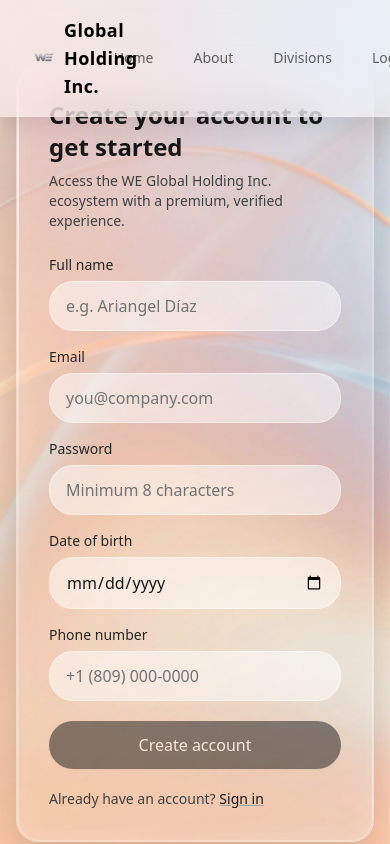
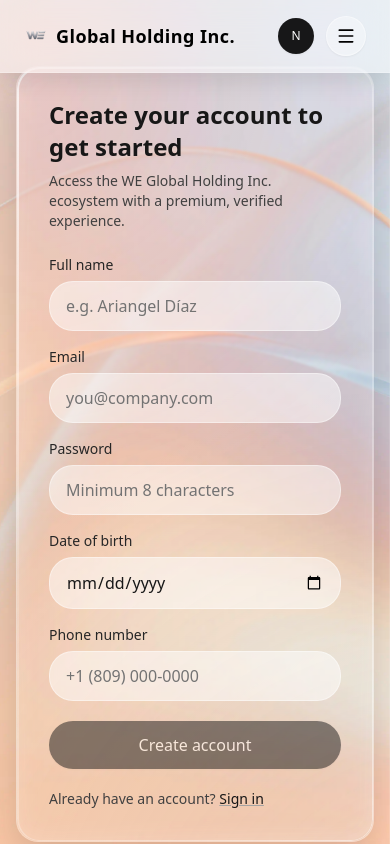
Before and after one commit to Adex0494/we-global-holding, a Next.js app: page /register in a window 390 px wide. Built offline with nearby package versions, Linux system fonts and the light colour scheme.

Commit message:
Nav bar responsiveness for mobile refactored

```diff
--- a/components/Navbar/Navbar.tsx
+++ b/components/Navbar/Navbar.tsx
@@ -3,23 +3,69 @@
 import Image from 'next/image';
 import Link from 'next/link';
 import { usePathname } from 'next/navigation';
-import type { NavItem } from '@/types';
+import { useEffect, useMemo, useState } from 'react';
+import {
+  Menu,
+  X,
+  Home,
+  Info,
+  LayoutGrid,
+  LogIn,
+  ChevronRight,
+  User,
+} from 'lucide-react';
+
+type NavItem = {
+  label: string;
+  href: string;
+  icon: React.ComponentType<React.SVGProps<SVGSVGElement>>;
+};
 
 const navItems: NavItem[] = [
-  { label: 'Home', href: '/' },
-  { label: 'About', href: '/about' },
-  { label: 'Divisions', href: '/divisions' },
-  { label: 'Login', href: '/login' },
+  { label: 'Home', href: '/', icon: Home },
+  { label: 'About', href: '/about', icon: Info },
+  { label: 'Divisions', href: '/divisions', icon: LayoutGrid },
+  { label: 'Login', href: '/login', icon: LogIn },
 ];
 
 export default function Navbar() {
   const pathname = usePathname();
+  const [menuOpen, setMenuOpen] = useState(false);
+
+  const activeHref = useMemo(
+    () => navItems.find((i) => i.href === pathname)?.href ?? '',
+    [pathname]
+  );
+
+  const closeMenu = () => setMenuOpen(false);
+  const toggleMenu = () => setMenuOpen((v) => !v);
+
+  /* Close on ESC */
+  useEffect(() => {
+    if (!menuOpen) return;
+    const onKeyDown = (e: KeyboardEvent) => {
+      if (e.key === 'Escape') closeMenu();
+    };
+    window.addEventListener('keydown', onKeyDown);
+    return () => window.removeEventListener('keydown', onKeyDown);
+  }, [menuOpen]);
+
+  /* Lock body scroll */
+  useEffect(() => {
+    if (!menuOpen) return;
+    const prev = document.body.style.overflow;
+    document.body.style.overflow = 'hidden';
+    return () => {
+      document.body.style.overflow = prev;
+    };
+  }, [menuOpen]);
 
   return (
     <header className="fixed top-0 left-0 w-full z-40">
-      <nav className="glass-navbar flex items-center justify-between px-8 md:px-16 py-4">
+      {/* NAVBAR */}
+      <nav className="glass-navbar flex items-center justify-between px-6 md:px-16 py-4">
         {/* Logo */}
-        <Link href="/" className="flex items-center gap-2">
+        <Link href="/" className="flex items-center gap-2" onClick={closeMenu}>
           <Image
             src="/logo-we.png"
             alt="WE Logo"
@@ -32,28 +78,146 @@
           </span>
         </Link>
 
-        {/* Nav Links */}
-        <div className="flex items-center gap-10">
+        {/* MOBILE ACTIONS */}
+        <div className="flex items-center gap-3 md:hidden">
+          <div className="w-9 h-9 rounded-full bg-black/90 flex items-center justify-center text-white text-xs shadow-sm">
+            N
+          </div>
+
+          <button
+            type="button"
+            onClick={toggleMenu}
+            aria-expanded={menuOpen}
+            aria-controls="mobile-drawer"
+            className="flex items-center justify-center w-10 h-10 rounded-2xl bg-white/35 border border-white/40 shadow-sm transition-all duration-200 hover:bg-white/50 hover:-translate-y-[1px] focus:outline-none focus:ring-2 focus:ring-neutral-300"
+          >
+            {menuOpen ? (
+              <X className="w-5 h-5 text-black" />
+            ) : (
+              <Menu className="w-5 h-5 text-black" />
+            )}
+          </button>
+        </div>
+
+        {/* DESKTOP NAV */}
+        <div className="hidden md:flex items-center gap-10">
           {navItems.map((item) => (
             <Link
               key={item.href}
               href={item.href}
-              className={`
-                text-sm font-medium transition text-black
-                ${pathname === item.href ? 'opacity-100' : 'opacity-60'}
-                hover:opacity-100
-              `}
+              className={`nav-link text-sm font-medium transition text-black ${
+                activeHref === item.href
+                  ? 'opacity-100'
+                  : 'opacity-60 hover:opacity-100'
+              }`}
             >
               {item.label}
             </Link>
           ))}
 
-          {/* User Avatar Placeholder */}
-          <div className="w-8 h-8 rounded-full bg-black flex items-center justify-center text-white text-sm shadow-md cursor-pointer">
+          <div className="w-9 h-9 rounded-full bg-black/90 flex items-center justify-center text-white text-xs shadow-sm cursor-pointer">
             N
           </div>
         </div>
       </nav>
+
+      {/* MOBILE DRAWER WRAPPER — RIGHT ALIGNED BY LAYOUT */}
+      <div
+        className={`md:hidden fixed inset-0 z-50 flex justify-end ${
+          menuOpen
+            ? 'visible pointer-events-auto'
+            : 'invisible pointer-events-none'
+        }`}
+      >
+        {/* Backdrop */}
+        <button
+          onClick={closeMenu}
+          aria-label="Close menu"
+          className={`absolute inset-0 bg-black/10 backdrop-blur-[2px] transition-opacity duration-300 ${
+            menuOpen ? 'opacity-100' : 'opacity-0'
+          }`}
+        />
+
+        {/* DRAWER PANEL */}
+        <aside
+          id="mobile-drawer"
+          role="dialog"
+          aria-modal="true"
+          className={`relative h-full w-[88%] max-w-sm glass-card p-6
+            rounded-l-[22px] rounded-r-none
+            border-l border-white/30 border-r-0
+            transition-all duration-300 ease-out
+            ${
+              menuOpen
+                ? 'translate-x-0 opacity-100'
+                : 'translate-x-[100%] opacity-0'
+            }
+          `}
+        >
+          {/* Header */}
+          <div className="flex items-center justify-between mb-6">
+            <div className="flex items-center gap-3">
+              <div className="w-10 h-10 rounded-2xl bg-black/90 flex items-center justify-center text-white shadow-sm">
+                <User className="w-5 h-5" />
+              </div>
+              <div>
+                <p className="text-sm font-semibold text-neutral-900">
+                  Welcome
+                </p>
+                <p className="text-xs text-neutral-600">WE Global Holding</p>
+              </div>
+            </div>
+
+            <button
+              onClick={closeMenu}
+              className="flex items-center justify-center w-10 h-10 rounded-2xl bg-white/35 border border-white/40 shadow-sm transition-all duration-200 hover:bg-white/50 hover:-translate-y-[1px] focus:outline-none focus:ring-2 focus:ring-neutral-300"
+            >
+              <X className="w-5 h-5 text-black" />
+            </button>
+          </div>
+
+          {/* Links */}
+          <div className="space-y-2">
+            {navItems.map((item) => {
+              const Icon = item.icon;
+              const isActive = item.href === activeHref;
+
+              return (
+                <Link
+                  key={item.href}
+                  href={item.href}
+                  onClick={closeMenu}
+                  className={`group flex items-center justify-between rounded-2xl px-4 py-3 bg-white/30 border border-white/35 shadow-sm transition-all duration-200 hover:bg-white/45 hover:-translate-y-[1px] ${
+                    isActive ? 'bg-white/55 border-white/55' : ''
+                  }`}
+                >
+                  <span className="flex items-center gap-3">
+                    <span
+                      className={`w-9 h-9 rounded-xl bg-black/5 flex items-center justify-center ${
+                        isActive ? 'bg-black/10' : ''
+                      }`}
+                    >
+                      <Icon className="w-5 h-5 text-black" />
+                    </span>
+                    <span className="text-sm font-medium text-neutral-900">
+                      {item.label}
+                    </span>
+                  </span>
+
+                  <ChevronRight className="w-4 h-4 text-neutral-600 transition-transform group-hover:translate-x-1" />
+                </Link>
+              );
+            })}
+          </div>
+
+          {/* Footer */}
+          <div className="mt-6 pt-6 border-t border-white/30">
+            <p className="text-xs text-neutral-600">
+              Premium enterprise access and secure workflows.
+            </p>
+          </div>
+        </aside>
+      </div>
     </header>
   );
 }
```
